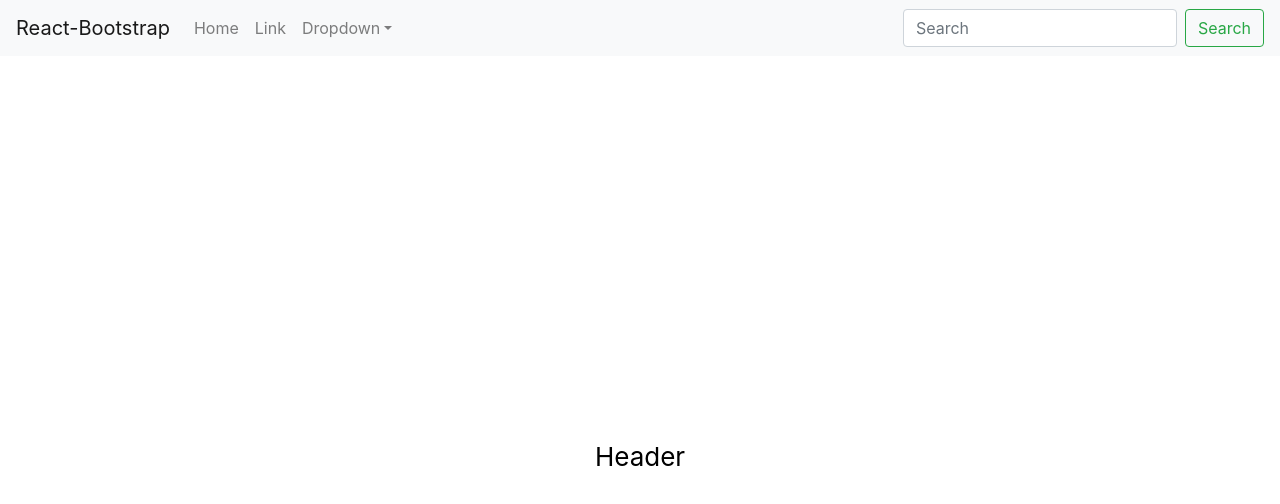
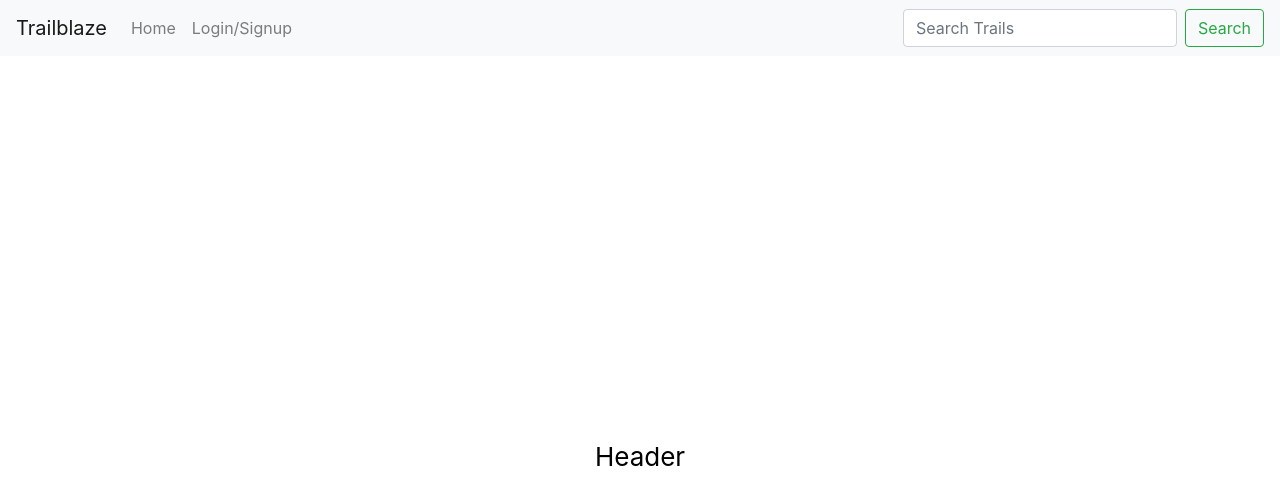
Before and after one commit to smitham50/trailblaze-frontend, a React (Create React App) app: page / in a window 1280 px wide. Shown: the top 504 px of the page. Built offline with nearby package versions, Linux system fonts and the light colour scheme.

Commit message:
added react-router-dom, tweaked navbar and changed app to class component

```diff
--- a/package.json
+++ b/package.json
@@ -10,6 +10,7 @@
     "react": "^16.13.1",
     "react-bootstrap": "^1.3.0",
     "react-dom": "^16.13.1",
+    "react-router-dom": "^5.2.0",
     "react-scripts": "3.4.3"
   },
   "scripts": {
--- a/src/Components/Navigation.js
+++ b/src/Components/Navigation.js
@@ -1,25 +1,18 @@
 import React from 'react'
 import {Navbar, Nav, NavDropdown, Form, FormControl, Button} from 'react-bootstrap'
 
-function Navigation() {
+function Navigation(props) {
     return (
         <Navbar bg="light" expand="lg">
-            <Navbar.Brand href="#home">React-Bootstrap</Navbar.Brand>
+            <Navbar.Brand href="/home">Trailblaze</Navbar.Brand>
             <Navbar.Toggle aria-controls="basic-navbar-nav" />
             <Navbar.Collapse id="basic-navbar-nav">
                 <Nav className="mr-auto">
-                    <Nav.Link href="#home">Home</Nav.Link>
-                    <Nav.Link href="#link">Link</Nav.Link>
-                    <NavDropdown title="Dropdown" id="basic-nav-dropdown">
-                        <NavDropdown.Item href="#action/3.1">Action</NavDropdown.Item>
-                        <NavDropdown.Item href="#action/3.2">Another action</NavDropdown.Item>
-                        <NavDropdown.Item href="#action/3.3">Something</NavDropdown.Item>
-                        <NavDropdown.Divider />
-                        <NavDropdown.Item href="#action/3.4">Separated link</NavDropdown.Item>
-                    </NavDropdown>
+                    <Nav.Link href="/home">Home</Nav.Link>
+                    <Nav.Link href="/login">Login/Signup</Nav.Link>
                 </Nav>
                 <Form inline>
-                    <FormControl type="text" placeholder="Search" className="mr-sm-2" />
+                    <FormControl type="text" placeholder="Search Trails" className="mr-sm-2" />
                     <Button variant="outline-success">Search</Button>
                 </Form>
             </Navbar.Collapse>
```
Also changed, not shown: src/App.js (+9 -4 lines), 1 other file (tests, documents, lock files or other folders).
